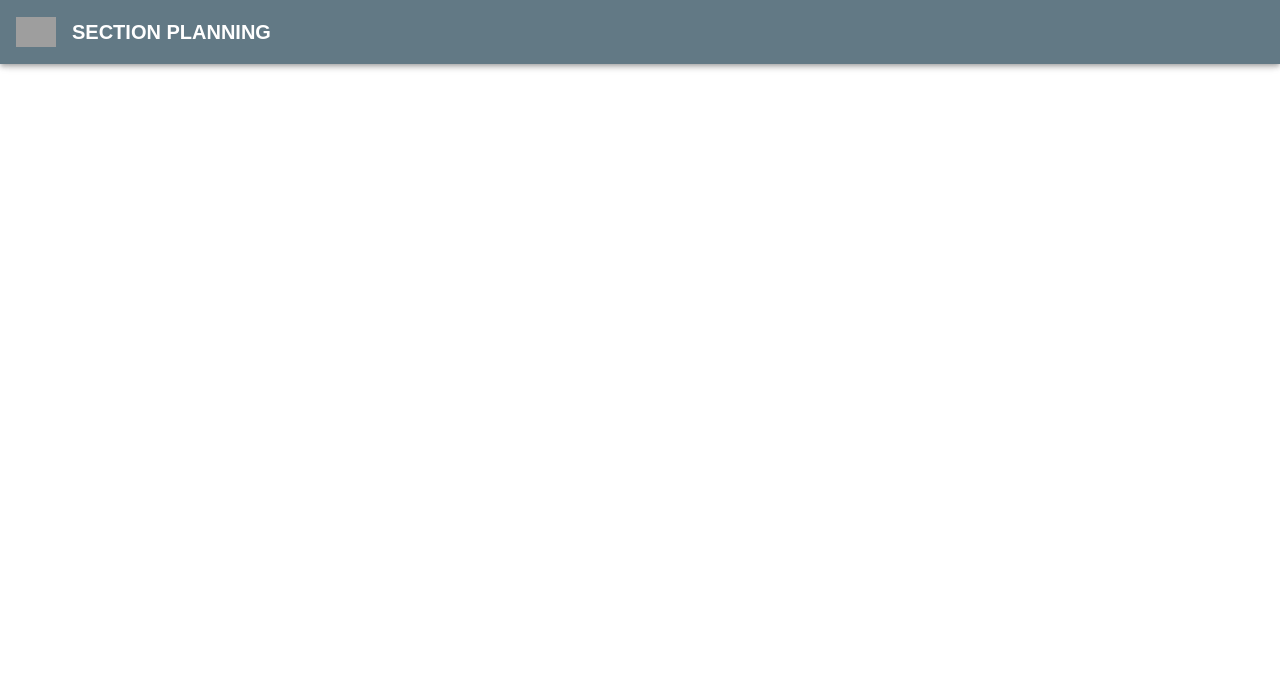
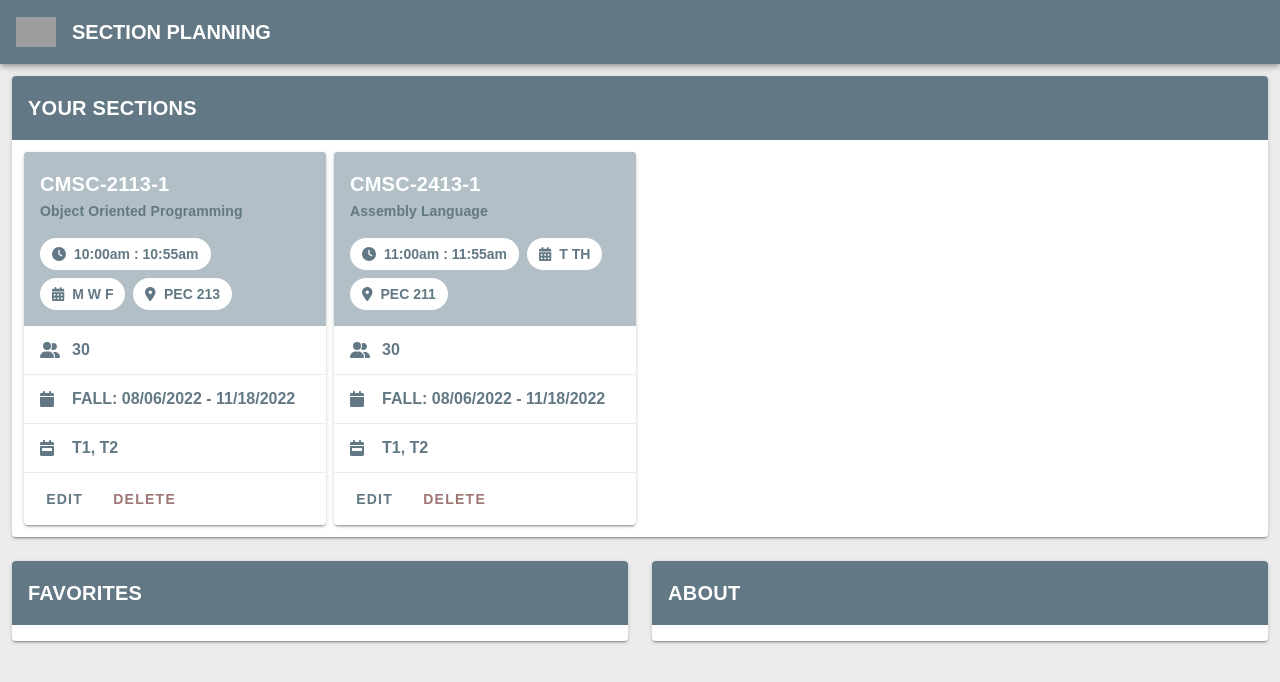
Before and after one commit to LoganDemaray316/swe4-project-3-frontend, a Vue app: page / in a window 1280 px wide. Shown: the top 682 px of the page. Built offline with nearby package versions, Linux system fonts and the light colour scheme; grey boxes are pictures that could not be loaded; a web font is replaced by a local one.

Commit message:
Adds dashboard and section item elements

```diff
--- a/package.json
+++ b/package.json
@@ -8,6 +8,11 @@
     "lint": "vue-cli-service lint"
   },
   "dependencies": {
+    "@fortawesome/fontawesome-svg-core": "^6.2.0",
+    "@fortawesome/free-brands-svg-icons": "^6.2.0",
+    "@fortawesome/free-regular-svg-icons": "^6.2.0",
+    "@fortawesome/free-solid-svg-icons": "^6.2.0",
+    "@fortawesome/vue-fontawesome": "^2.0.8",
     "axios": "^0.27.2",
     "core-js": "^3.8.3",
     "vue": "^2.6.14",
--- a/src/App.vue
+++ b/src/App.vue
@@ -2,20 +2,27 @@
   <v-app>
     <NavBar></NavBar>
 
-    <v-main>
-      <v-container></v-container>
+    <v-main class="lightGray">
+      <HomeDashboard></HomeDashboard>
     </v-main>
   </v-app>
 </template>
 
 <script>
   import NavBar from "./components/NavBar.vue";
+  import HomeDashboard from "./components/HomeDashboard.vue";
 
   export default {
     name: "App",
     components: {
       NavBar,
+      HomeDashboard,
     },
     data: () => ({}),
+    computed: {
+      theme() {
+        return this.$vuetify.theme.dark ? "dark" : "light";
+      },
+    },
   };
 </script>
--- /dev/null
+++ b/src/components/HomeDashboard.vue
@@ -0,0 +1,88 @@
+<template>
+  <v-container fluid>
+    <v-row>
+      <v-col cols="12">
+        <v-card>
+          <v-card-title class="font-weight-bold white--text darkBlue">
+            YOUR SECTIONS
+          </v-card-title>
+          <v-container fluid>
+            <v-row dense>
+              <v-col
+                v-for="section in sections"
+                :key="section.sectionId"
+                :lg="3"
+                :md="6"
+                :sm="6"
+                :xs="12">
+                <SectionItem :section="section"></SectionItem>
+              </v-col>
+            </v-row>
+          </v-container>
+        </v-card>
+      </v-col>
+      <v-col cols="6">
+        <v-card>
+          <v-card-title class="font-weight-bold white--text darkBlue">
+            FAVORITES
+          </v-card-title>
+          <v-card-text> </v-card-text>
+        </v-card>
+      </v-col>
+      <v-col cols="6">
+        <v-card>
+          <v-card-title class="font-weight-bold white--text darkBlue">
+            ABOUT
+          </v-card-title>
+          <v-card-text> </v-card-text>
+        </v-card>
+      </v-col>
+    </v-row>
+  </v-container>
+</template>
+
+<script>
+  import SectionItem from "./SectionItem.vue";
+
+  export default {
+    name: "HomeDashboard",
+    components: {
+      SectionItem,
+    },
+    data() {
+      return {
+        // Fake section data that will be replaced by a store getter to fill this list with section objects.
+        sections: [
+          {
+            sectionId: 0,
+            sectionNumber: "CMSC-2113",
+            sectionInstanceNumber: 1,
+            sectionClass: "Object Oriented Programming",
+            sectionStartTime: "10:00am",
+            sectionEndTime: "10:55am",
+            sectionDOW: ["M", "W", "F"],
+            sectionLocation: "PEC 213",
+            sectionSize: 30,
+            sectionDate: "08/06/2022 - 11/18/2022",
+            sectionSemester: "Fall",
+            sectionTerms: ["T1", "T2"],
+          },
+          {
+            sectionId: 1,
+            sectionNumber: "CMSC-2413",
+            sectionInstanceNumber: 1,
+            sectionClass: "Assembly Language",
+            sectionStartTime: "11:00am",
+            sectionEndTime: "11:55am",
+            sectionDOW: ["T", "TH"],
+            sectionLocation: "PEC 211",
+            sectionSize: 30,
+            sectionDate: "08/06/2022 - 11/18/2022",
+            sectionSemester: "Fall",
+            sectionTerms: ["T1", "T2"],
+          },
+        ],
+      };
+    },
+  };
+</script>
--- /dev/null
+++ b/src/components/SectionItem.vue
@@ -0,0 +1,91 @@
+<template>
+  <v-card elevation="2" class="lightBlue">
+    <v-card-title class="font-weight-bold lightBlue white--text">
+      {{ section.sectionNumber + "-" + section.sectionInstanceNumber }}
+    </v-card-title>
+    <v-card-subtitle class="font-weight-bold darkBlue--text pb-0">
+      {{ section.sectionClass }}
+    </v-card-subtitle>
+
+    <v-chip-group column class="mx-4 my-2">
+      <v-chip
+        :ripple="false"
+        class="font-weight-bold white darkBlue--text mr-2">
+        <font-awesome-icon
+          class="darkBlue--text mr-2"
+          icon="fa-solid fa-clock" />
+        {{ section.sectionStartTime + " : " + section.sectionEndTime }}
+      </v-chip>
+      <v-chip
+        :ripple="false"
+        class="font-weight-bold white darkBlue--text mr-2">
+        <font-awesome-icon
+          class="darkBlue--text mr-2"
+          icon="fa-solid fa-calendar-days" />
+        {{ section.sectionDOW.join(" ") }}
+      </v-chip>
+      <v-chip :ripple="false" class="font-weight-bold white darkBlue--text">
+        <font-awesome-icon
+          class="darkBlue--text mr-2"
+          icon="fa-solid fa-location-dot" />
+        {{ section.sectionLocation }}
+      </v-chip>
+    </v-chip-group>
+    <v-list disabled class="white darkBlue--text pt-0 pb-0">
+      <v-list-item-group>
+        <v-list-item class="font-weight-bold darkBlue--text">
+          <v-list-item-icon class="mr-2">
+            <font-awesome-icon
+              class="darkBlue--text"
+              icon="fa-solid fa-user-group" />
+          </v-list-item-icon>
+          <v-list-item-content>
+            {{ section.sectionSize }}
+          </v-list-item-content>
+        </v-list-item>
+
+        <v-divider class="lightGray"></v-divider>
+
+        <v-list-item class="font-weight-bold darkBlue--text">
+          <v-list-item-icon class="mr-2">
+            <font-awesome-icon
+              class="darkBlue--text"
+              icon="fa-solid fa-calendar" />
+          </v-list-item-icon>
+          <v-list-item-content>
+            {{
+              section.sectionSemester.toUpperCase() + ": " + section.sectionDate
+            }}
+          </v-list-item-content>
+        </v-list-item>
+
+        <v-divider class="lightGray"></v-divider>
+
+        <v-list-item class="font-weight-bold darkBlue--text">
+          <v-list-item-icon class="mr-2">
+            <font-awesome-icon
+              class="darkBlue--text"
+              icon="fa-solid fa-calendar-week" />
+          </v-list-item-icon>
+          <v-list-item-content>
+            {{ section.sectionTerms.join(", ") }}
+          </v-list-item-content>
+        </v-list-item>
+      </v-list-item-group>
+      <v-divider class="lightGray"></v-divider>
+    </v-list>
+    <v-card-actions class="white">
+      <v-btn text class="font-weight-bold darkBlue--text"> Edit </v-btn>
+      <v-btn text class="font-weight-bold darkerRed--text"> Delete </v-btn>
+    </v-card-actions>
+  </v-card>
+</template>
+
+<script>
+  export default {
+    name: "SectionItem",
+    props: {
+      section: Object,
+    },
+  };
+</script>
--- a/src/main.js
+++ b/src/main.js
@@ -1,10 +1,33 @@
-import Vue from 'vue'
-import App from './App.vue'
-import vuetify from './plugins/vuetify'
+import Vue from "vue";
+import App from "./App.vue";
+import vuetify from "./plugins/vuetify";
 
-Vue.config.productionTip = false
+import { library } from "@fortawesome/fontawesome-svg-core";
+import { FontAwesomeIcon } from "@fortawesome/vue-fontawesome";
+
+import { faLocationDot } from "@fortawesome/free-solid-svg-icons";
+import { faUserGroup } from "@fortawesome/free-solid-svg-icons";
+import { faCalendar } from "@fortawesome/free-solid-svg-icons";
+import { faCalendarWeek } from "@fortawesome/free-solid-svg-icons";
+import { faClock } from "@fortawesome/free-solid-svg-icons";
+import { faCalendarDays } from "@fortawesome/free-solid-svg-icons";
+import { faPen } from "@fortawesome/free-solid-svg-icons";
+import { faTrash } from "@fortawesome/free-solid-svg-icons";
+
+library.add(faLocationDot);
+library.add(faUserGroup);
+library.add(faCalendar);
+library.add(faCalendarWeek);
+library.add(faClock);
+library.add(faCalendarDays);
+library.add(faPen);
+library.add(faTrash);
+
+Vue.component("font-awesome-icon", FontAwesomeIcon);
+
+Vue.config.productionTip = false;
 
 new Vue({
   vuetify,
-  render: h => h(App)
-}).$mount('#app')
+  render: (h) => h(App),
+}).$mount("#app");
--- a/src/plugins/vuetify.js
+++ b/src/plugins/vuetify.js
@@ -9,6 +9,7 @@ export default new Vuetify({
       light: {
         darkBlue: "#627985",
         lightBlue: "#b2bfc6",
+        lightBlueDarker: "#919DA4",
         lightGray: "#ececec",
         lightRed: "#cd9a9a",
         darkerRed: "#9e7676",
```
Also changed, not shown: 1 other file (tests, documents, lock files or other folders).
